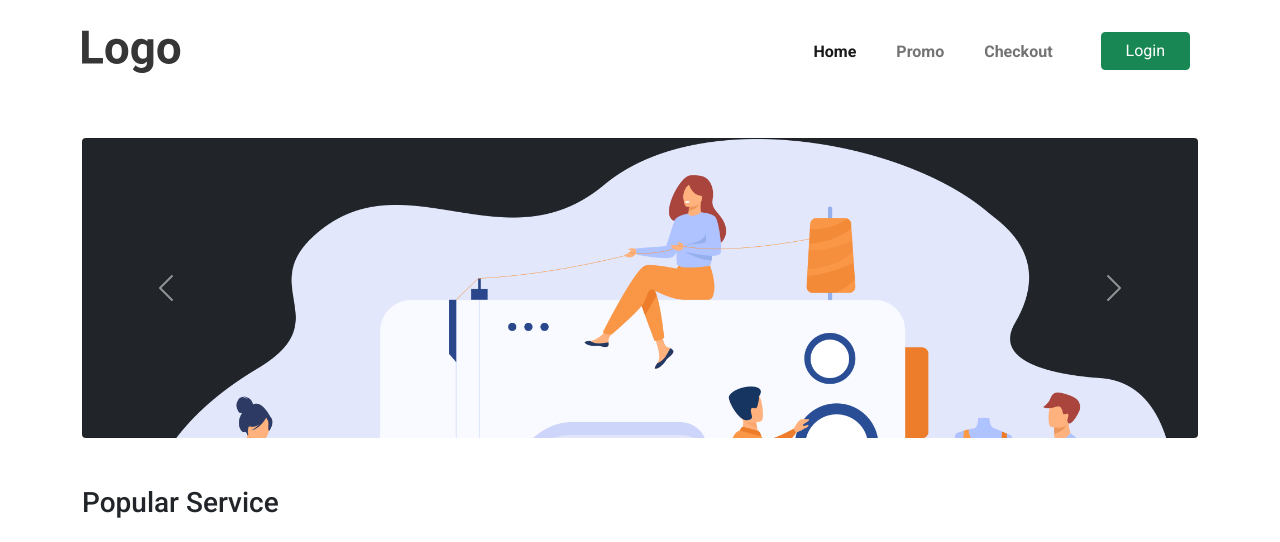
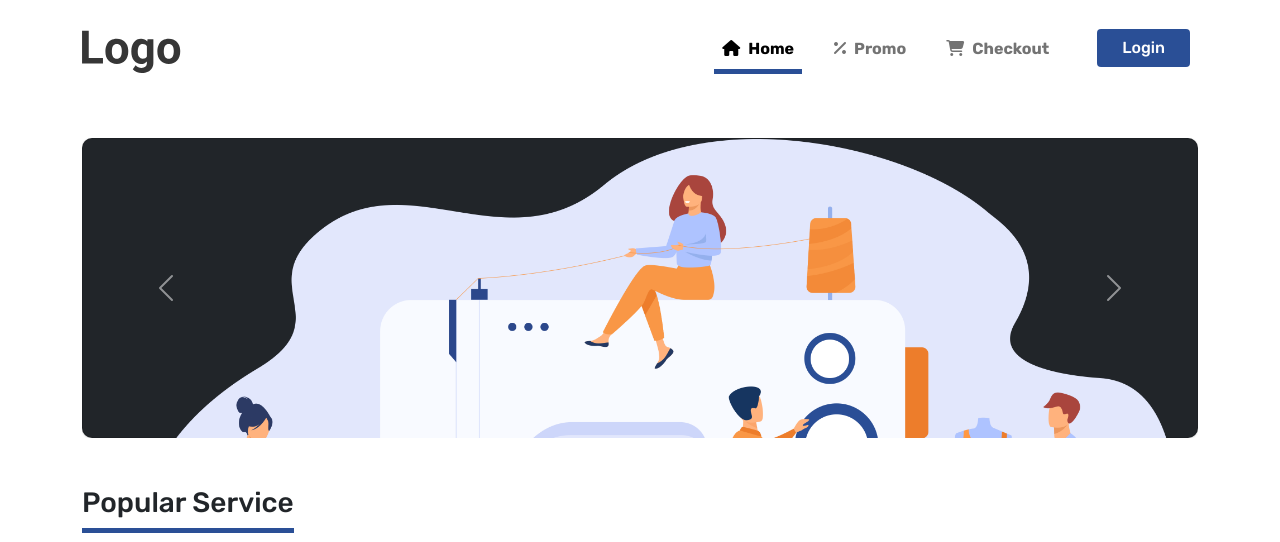
Before and after one commit to damaranshary/UAS-Pemrograman-Web, a PHP site: page / in a window 1280 px wide. Shown: the top 542 px of the page. Run offline with PHP 8.4, Linux system fonts and the light colour scheme; data comes from the database, SQL or seed files in the repository; some libraries are stand-ins or nearby versions.

Commit message:
Fixing styling

```diff
--- a/assets/components/navbar.php
+++ b/assets/components/navbar.php
@@ -1,4 +1,4 @@
-<nav class="navbar navbar-expand-lg navbar-light bg-transparent fixed-top">
+<nav class="navbar navbar-expand-lg navbar-light bg-white fixed-top">
     <div class="container py-2 py-lg-3">
         <a class="navbar-brand" href="#">
             <img src="assets/img/logo.svg" alt="" width="100" height="">
@@ -11,17 +11,17 @@
                 <ul class="navbar-nav">
                     <li class="nav-item me-4">
                         <a class="nav-link active" aria-current="page" href="#">
-                            Home
+                            <i class="fas fa-home me-2"></i>Home
                         </a>
                     </li>
                     <li class="nav-item me-4">
-                        <a class="nav-link" href="#">Promo</a>
+                        <a class="nav-link" href="#"><i class="fas fa-percentage me-2"></i>Promo</a>
                     </li>
                     <li class="nav-item me-4">
-                        <a class="nav-link" href="#">Checkout</a>
+                        <a class="nav-link" href="#"><i class="fas fa-shopping-cart me-2"></i>Checkout</a>
                     </li>
                     <li class="nav-item ms-lg-3">
-                        <button class="btn btn-success px-4 me-2" type="submit">Login</button>
+                        <button class="btn button-primary px-4 me-2" type="submit">Login</button>
                     </li>
                 </ul>
             </div>
--- a/assets/css/index.css
+++ /dev/null
@@ -1,16 +0,0 @@
-@import url("https://fonts.googleapis.com/css2?family=Roboto:wght@400;500;700&display=swap");
-
-body {
-  font-family: "Roboto", sans-serif;
-  padding-top: 90px;
-}
-
-.navbar {
-  font-weight: 700;
-}
-
-@media (max-width: 980px) {
-  body {
-    padding-top: 60px;
-  }
-}
--- /dev/null
+++ b/assets/css/style.css
@@ -0,0 +1,59 @@
+@import url("https://fonts.googleapis.com/css2?family=Rubik:wght@400;500;700;900&display=swap");
+
+.navbar {
+  font-weight: 700;
+}
+
+@media (max-width: 980px) {
+  body {
+    padding-top: 60px;
+  }
+}
+
+body {
+  padding-top: 90px;
+  font-family: "Rubik", sans-serif;
+}
+
+.card {
+  box-shadow: 0 0.4px 2px 0 rgba(0, 0, 0, 0.2);
+  transition: 0.3s;
+  border-radius: 10px;
+}
+
+.card:hover {
+  box-shadow: 0 2px 6px 0 rgba(0, 0, 0, 0.2);
+}
+
+.card-img-top {
+  border-top-left-radius: 10px;
+  border-top-right-radius: 10px;
+}
+
+.heading {
+  /* border-bottom: 5px solid #ed7d2b; */
+  border-bottom: 5px solid #2a4f96;
+  width: fit-content;
+}
+
+.button-primary {
+  background-color: #2a4f96;
+  color: #fefefe;
+  font-weight: 500;
+}
+
+.nav-link {
+  color: black;
+}
+
+.nav-link:hover {
+  text-decoration: none;
+  color: black;
+  border-bottom: 5px solid #2a4f96;
+}
+
+.nav-link.active {
+  background-color: #ffffff !important;
+  color: #000000 !important;
+  border-bottom: 5px solid #2a4f96 !important;
+}
--- a/index.php
+++ b/index.php
@@ -14,7 +14,7 @@ $query_buat = mysqli_query($connect, "SELECT nama, image, keterangan, harga FROM
     <?php
     include "assets/components/header.php"
     ?>
-    <link rel="stylesheet" href="assets/css/index.css" <link rel="stylesheet" href="assets/css/navbar.css">
+    <link rel="stylesheet" href="assets/css/style.css">
     <title>Hello, world!</title>
 </head>
 
@@ -55,7 +55,9 @@ $query_buat = mysqli_query($connect, "SELECT nama, image, keterangan, harga FROM
 
         <section class="section">
             <div class="container mt-5">
-                <h3>Popular Service</h3>
+                <div class="heading">
+                    <h3>Popular Service</h3>
+                </div>
                 <div class="row mt-4">
                     <div class="col">
                         <div class="card">
@@ -73,13 +75,21 @@ $query_buat = mysqli_query($connect, "SELECT nama, image, keterangan, harga FROM
 
         <section>
             <div class="container mt-5">
-                <h3>All Service</h3>
+                <div class="heading">
+                    <h3>All Service</h3>
+                </div>
                 <ul class="nav nav-pills justify-content-center mt-2" id="pills-tab" role="tablist">
                     <li class="nav-item" role="presentation">
-                        <button class="nav-link active" id="pills-permak-tab" data-bs-toggle="pill" data-bs-target="#pills-permak" type="button" role="tab" aria-controls="pills-permak" aria-selected="true">Permak</button>
+                        <button class="nav-link active pill-link" id="pills-permak-tab" data-bs-toggle="pill" data-bs-target="#pills-permak" type="button" role="tab" aria-controls="pills-permak" aria-selected="true">
+                            <img src="https://img.icons8.com/ios-filled/50/000000/scissors.png" /><br>
+                            Permak
+                        </button>
                     </li>
                     <li class="nav-item" role="presentation">
-                        <button class="nav-link" id="pills-baru-tab" data-bs-toggle="pill" data-bs-target="#pills-baru" type="button" role="tab" aria-controls="pills-baru" aria-selected="false">Jahit Baru</button>
+                        <button class="nav-link ms-2" id="pills-baru-tab" data-bs-toggle="pill" data-bs-target="#pills-baru" type="button" role="tab" aria-controls="pills-baru" aria-selected="false">
+                            <img src="https://img.icons8.com/ios-filled/50/000000/sewing-machine.png" /><br>
+                            Jahit Baru
+                        </button>
                     </li>
                 </ul>
                 <div class="tab-content mt-5" id="pills-tabContent">
@@ -90,11 +100,11 @@ $query_buat = mysqli_query($connect, "SELECT nama, image, keterangan, harga FROM
                             while ($data_permak = mysqli_fetch_array($query_permak)) {
                                 echo "<div class=col>";
                                 echo "<div class=card>";
-                                echo "<img src=assets/img/$data_permak[image] class=card-img-top alt=...>";
+                                echo "<img src=assets/img/$data_permak[image].jpg class='card-img-top' alt=...>";
                                 echo "<div class=card-body>";
                                 echo "<h5 class=card-title>$data_permak[nama]</h5>";
                                 echo "<p class=card-text>$data_permak[keterangan]</p>";
-                                echo "<a href=# class='btn btn-primary'>Rp. $data_permak[harga]</a>";
+                                echo "<p>Rp. $data_permak[harga]</p>";
                                 echo "</div>";
                                 echo "</div>";
                                 echo "</div>";
@@ -114,7 +124,7 @@ $query_buat = mysqli_query($connect, "SELECT nama, image, keterangan, harga FROM
                                 echo "<div class=card-body>";
                                 echo "<h5 class=card-title>$data_buat[nama]</h5>";
                                 echo "<p class=card-text>$data_buat[keterangan]</p>";
-                                echo "<a href=# class='btn btn-primary'>Rp. $data_buat[harga]</a>";
+                                echo "<p>Rp. $data_buat[harga]</p>";
                                 echo "</div>";
                                 echo "</div>";
                                 echo "</div>";
```
Also changed, not shown: assets/img/celana-permak.jpg (added), assets/img/celanapendek-permak.jpg (added), assets/img/gamis-permak.jpg (added), assets/img/kaos-permak.jpg (added), assets/img/kemeja-permak.jpg (added).
